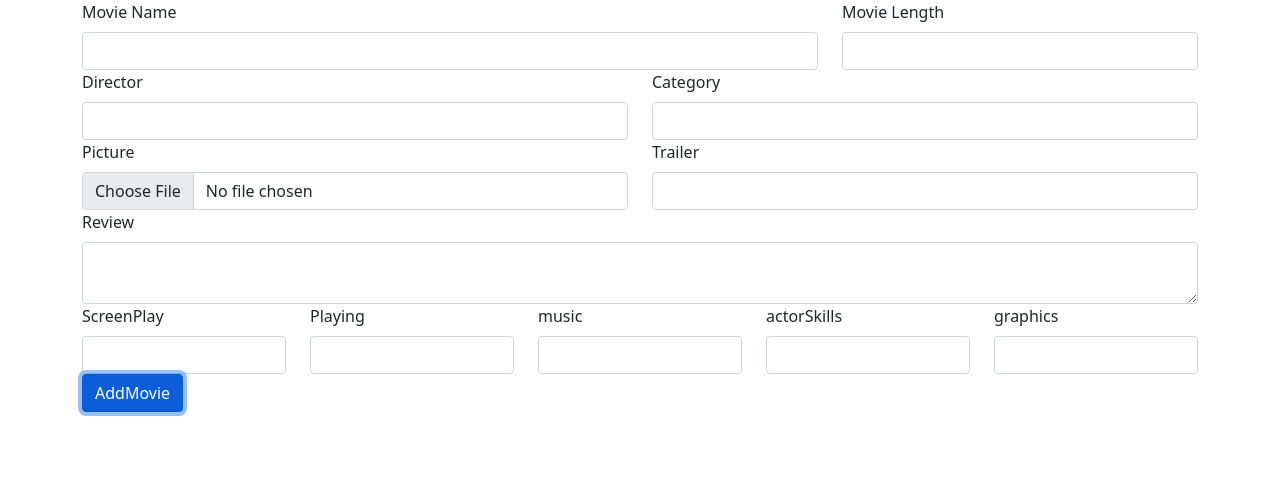
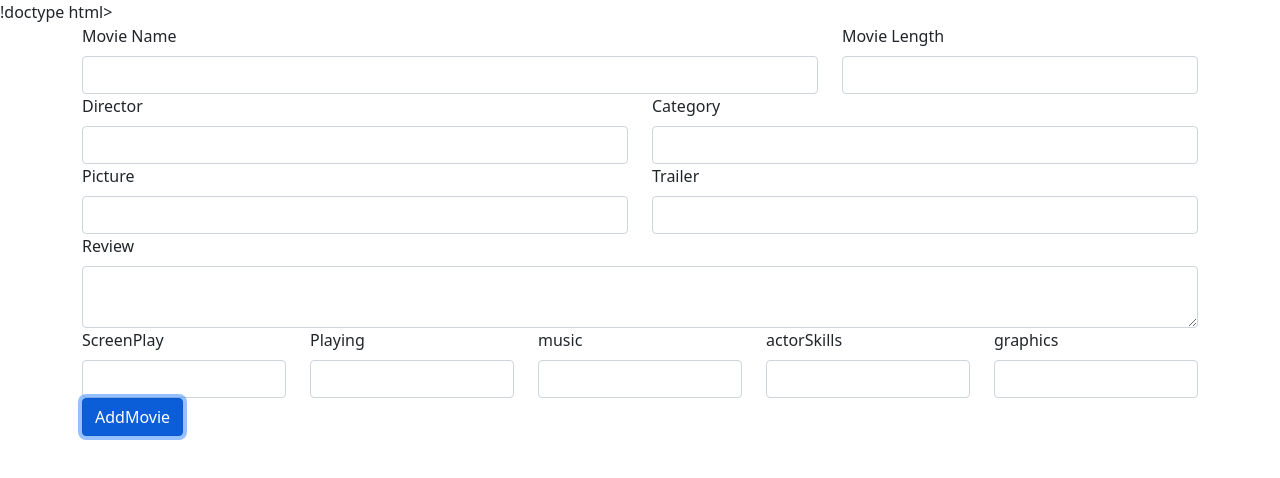
Before and after one commit to Wuttipong0/64309010012_Wuttipong, a plain HTML site: page Week9/addmovie.html in a window 1280 px wide. Both pictures are taken after a click on the button "AddMovie". Drawn offline with nearby package versions, Linux system fonts and the light colour scheme; no server answers.

Commit message:
Update addmovie.html

```diff
--- a/Week9/addmovie.html
+++ b/Week9/addmovie.html
@@ -1,4 +1,4 @@
-<!doctype html>
+!doctype html>
 <html lang="en">
 
 <head>
@@ -37,7 +37,7 @@
 
                 <div class="col-6">
                     <label for="" class="form-label">Picture</label>
-                    <input type="file" name="" class="form-control" id="picture">
+                    <input type="text" name="" class="form-control" id="picture">
                 </div>
                 <div class="col-6">
                     <label for="" class="form-label">Trailer</label>
@@ -68,11 +68,47 @@
                     <input type="number" name="" class="form-control" id="graphics">
                 </div>
             </div>
-                 <div class="row"></div>
-                 <div class="col"></div>
-                   <input  class = "btn btn-primary"type='button' value="AddMovie" >
-        </form>
+            <div class="row">
+                <div class="col">
+                    <input class="btn btn-primary" onclick="addMovie()" type="button" value="AddMovie">
+                </div>
+            </div>
     </div>
+    </form>
+    </div>
+
+    <script>
+        function addMovie() {
+            let obj = {
+            "movieName": document.forms['myform']['movieName'].value,
+            "movieLength": document.forms['myform']['movieLength'].value,
+            "director": document.forms['myform']['director'].value,
+            "category": document.forms['myform']['category'].value,
+            "picture": document.forms['myform']['picture'].value,
+            "trailer": document.forms['myform']['trailer'].value,
+            "review": {
+            "review": document.forms['myform']['review'].value,
+            "score": {
+            "screenPlay": document.forms['myform']['screenPlay'].value,
+            "playing": document.forms['myform']['playing'].value,
+            "music": document.forms['myform']['music'].value,
+            "actorSkills": document.forms['myform']['actorSkills'].value,
+            "graphics": document.forms['myform']['graphics'].value,
+            "average": null
+                    }
+                }
+            }
+            console.log(obj);
+
+            let text = JSON.stringify(obj);
+            console.log("Text",text);
+
+            let xhttp = new XMLHttpRequest();
+            xhttp.open("POST","http://localhost:3000/movieReview");
+            xhttp.send(text);
+            xhttp.setRequestHeader("Content-Type","appilcation/json")
+        }
+    </script>
 
     <!-- Optional JavaScript; choose one of the two! -->
 
@@ -90,27 +126,6 @@
         integrity="sha384-cVKIPhGWiC2Al4u+LWgxfKTRIcfu0JTxR+EQDz/bgldoEyl4H0zUF0QKbrJ0EcQF"
         crossorigin="anonymous"></script>
 
-
-        <script>
-            let obj = {
-            "movieName": document.forms["myform"][movieName].value,
-            "movieLength":document.forms["myform"][movieLength].value,
-            "director": document.forms["myform"][director].value,
-            "category": document.forms["myform"][category].value,
-            "picture":document.forms["myform"][picture].value ,
-            "review": {
-                "review": document.forms["myform"][review].value ,
-                "score": {
-                    "screenPlay":document.forms["myform"][screenPlay].value ,
-                    "playing":document.forms["myform"][playing].value ,
-                    "music": document.forms["myform"][music].value,
-                    "actorSkills":document.forms["myform"][actorSkills].value ,
-                    "graphics":document.forms["myform"][graphicse].value ,
-                    "average": null
-            }
-        }
-    }
-        </script>
 </body>
 
 </html>
```
